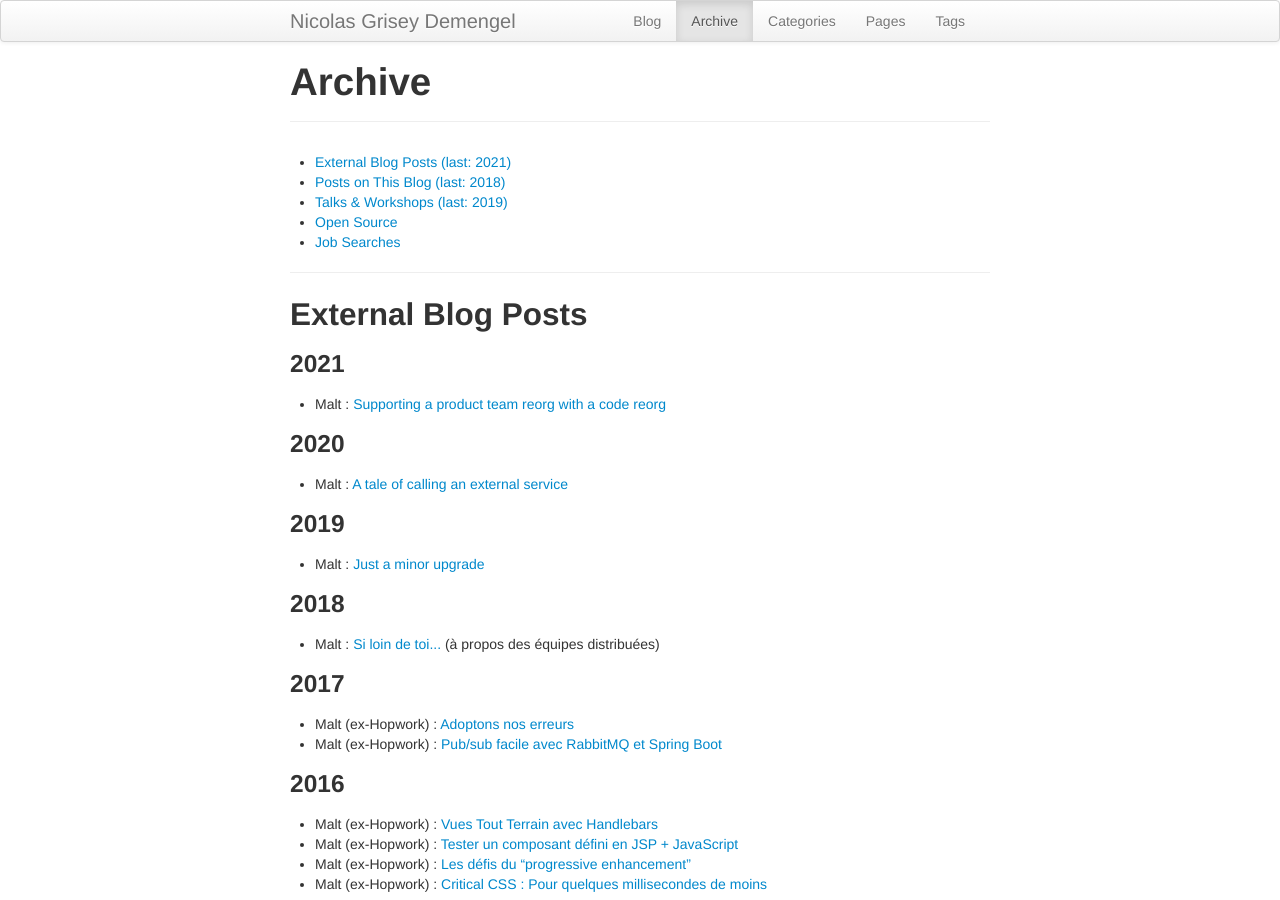
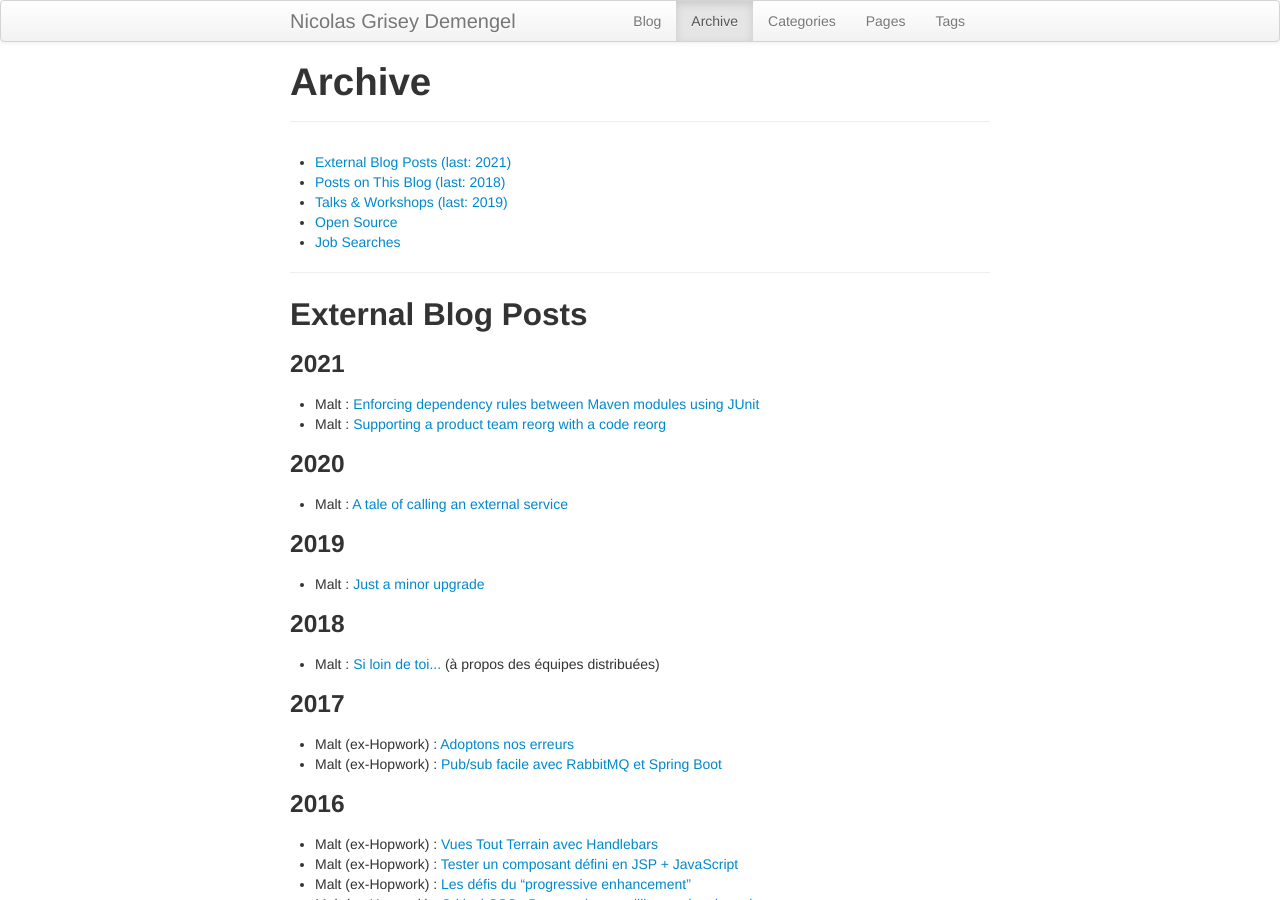
Before and after one commit to ndemengel/ndemengel.github.com, a Jekyll site: the page built from archive.html, in a window 1280 px wide and 900 px high. Built offline with Jekyll 4.4.1, drawn with Linux system fonts in a browser that asks for light colours.

Commit message:
Update archive.html

```diff
--- a/archive.html
+++ b/archive.html
@@ -22,6 +22,7 @@ group: navigation
 <h2 id="external-posts">External Blog Posts</h2>
 <h3>2021</h3>
 <ul>
+  <li>Malt : <a href="https://medium.com/nerds-malt/enforcing-dependency-rules-between-maven-modules-using-junit-3c04bca179f4">Enforcing dependency rules between Maven modules using JUnit</a></li>
   <li>Malt : <a href="https://medium.com/nerds-malt/supporting-a-product-team-reorg-with-a-code-reorg-24639aae8ddf">Supporting a product team reorg with a code reorg</a></li>
 </ul>
 <h3>2020</h3>
```
